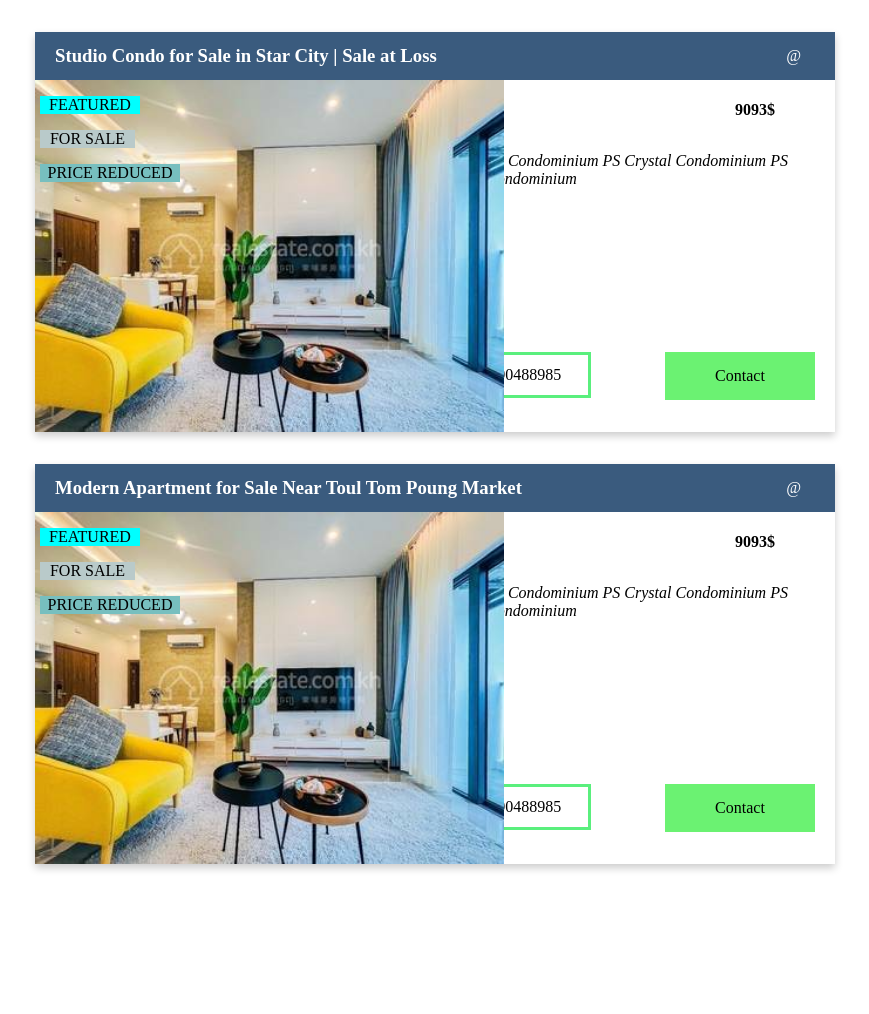
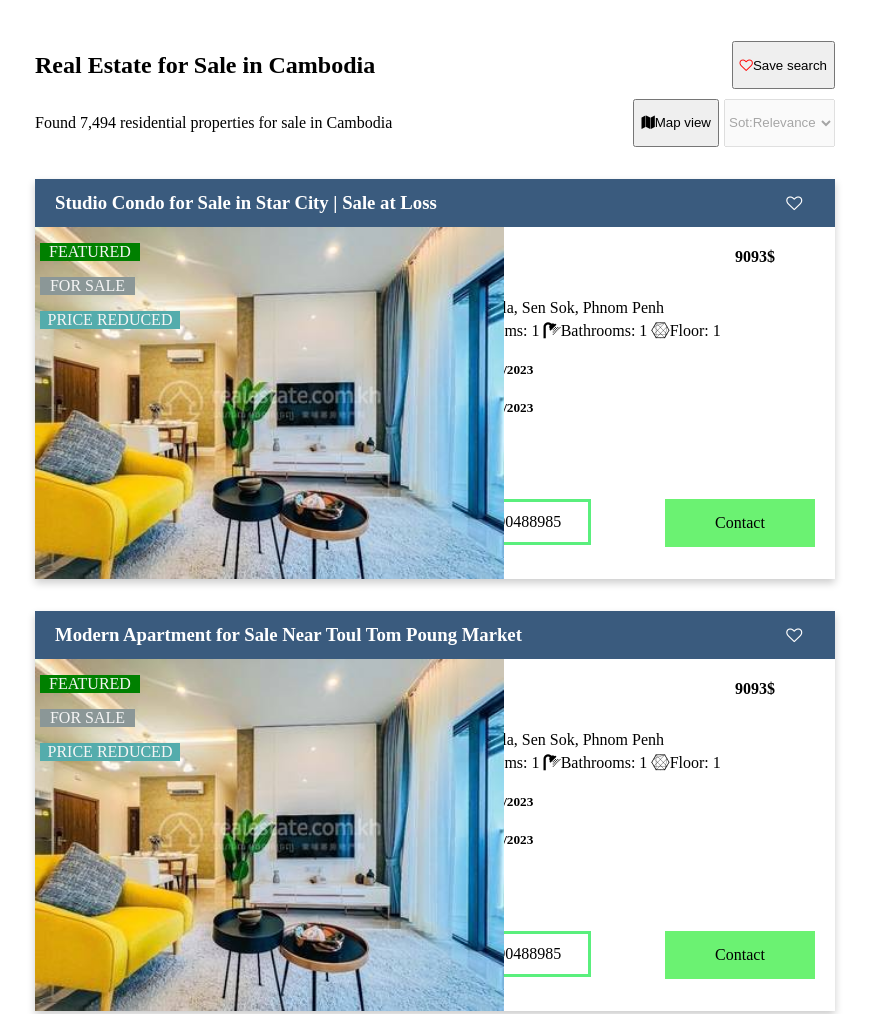
Before and after one commit to somounom123/Assignment_In_P, a plain HTML site: page pages/buy.html in a window 1280 px wide. Shown: the top 1014 px of the page, without its empty margins (5-874 px from the left). Before the commit the page ends 896 px from the top, so only its background shows below. Drawn offline with Linux system fonts and the light colour scheme.

Commit message:
finish car and title of buye

```diff
--- a/css/buy.css
+++ b/css/buy.css
@@ -1,7 +1,36 @@
-/* .buy-wrapper{
-    margin-top:10px;
-} */
-
+body{
+    background-color: #fff;
+}
+.buy-wrap{
+    width: 800px;
+    margin: 2rem;
+}
+.buy-title-search{
+    display: flex;
+    justify-content: space-between;
+    align-items: center;
+}
+.buy-search>button{ height: 6vh;}
+.sale-map-view{
+    display:flex;
+    justify-content:space-between;
+    align-items: center;
+}
+.map-view{
+    display: flex;
+    justify-content: space-between;
+    align-items: center;
+}
+.map{
+    margin-right:5px;
+}
+.map>button{
+   height: 6vh;
+}
+.view>select{
+    height: 6vh;
+}
+/* card block */
 .car-wrapper{
     margin: 2rem;
     width: 800px;
@@ -35,6 +64,8 @@
     align-items: center;
 }
 
+.heard-icon>i:hover{color: chartreuse;  }
+
 /* body card */
 .body-wrap{
     width: 800px;
@@ -56,19 +87,22 @@
     padding-left: 5px;
 }
 .featured{
-    background-color: aqua;
+    background-color: green;
     width: 100px;
     text-align: center;
+    color: whitesmoke;
 }
 .for-sale{
-    background-color: rgb(185, 202, 202);
+    background-color: rgb(139, 151, 151);
     width:95px;
     text-align: center;
+    color: whitesmoke;
 }
 .frice-reduced{
-    background-color: rgb(119, 191, 191);
+    background-color: rgb(84, 172, 172);
     width: 140px;
     text-align: center;
+    color: whitesmoke;
 }
 /* text block of card */
 .text-wrap{
--- a/pages/buy.html
+++ b/pages/buy.html
@@ -10,21 +10,48 @@
     <link rel="stylesheet" href="/jquery-3.2.1.slim.min.js">
     <link rel="stylesheet" href="/popper.min.js"> -->
     <!-- Custom style -->
+    <link rel="stylesheet" href="https://cdnjs.cloudflare.com/ajax/libs/font-awesome/4.7.0/css/font-awesome.min.css">
     <link rel="stylesheet" href="/css/buy.css">
 </head>
 <body>
     <!-- narbar place -->
 
     <!-- buy place -->
-
+    <div class="buy-wrap">
+        <div class="buy-title-search">
+            <div >
+                <h2>Real Estate for Sale in Cambodia</h2>
+            </div>
+            <div class="buy-search">
+                <button><i style="color: red;" class="fa fa-heart-o" aria-hidden="true"></i>Save search</button>
+            </div>
+        </div>
+        <div class="sale-map-view">
+            <div class="sale">
+                Found 7,494 residential properties for sale in Cambodia
+            </div>
+            <div class="map-view">
+                <div class="map">
+                    <button><i class="fa fa-map" aria-hidden="true"></i>Map view</button>
+                </div>
+                <div class="view">
+                    <select name="" id="" disabled="disabled" aria-placeholder="Sot:Relevance">
+                        <i class="fa fa-glass" aria-hidden="true"></i>
+                        <option value="">Sot:Relevance</option>
+                        <option value="">What you want</option>
+                    </select>
+                </div>
+            </div>
+        </div>
+    </div>
+    <!-- card -->
     <div class="car-wrapper">
         <div class="heard-wrap">
             <div class="heard-title">
                 <h3>Studio Condo for Sale in Star City | Sale at Loss</h3>
             </div>
             <div class="heard-icon">
-                <i>@</i>
-            </div>
+                <i class="fa fa-heart-o" aria-hidden="true"></i>            </div>
         </div>
         <div class="body-wrap">
             <div class="image-wrap">
@@ -44,9 +71,16 @@
                 </div>
                 <div class="location-room">
                     <div class="lcation">
-                        <i>PS Crystal Condominium</i>
-                        <i>PS Crystal Condominium</i>
-                        <i>PS Crystal Condominium</i>
+                        <i class="fa fa-map-marker" aria-hidden="true"> Tuek Thla, Sen Sok, Phnom Penh</i>
+                    </div>
+                    <div>
+                        <i class="fa fa-bed" style="margin-top:5px;" aria-hidden="true"> Bedrooms: 1</i>
+                        <i class="fa fa-shower" style="margin-top:5px;" aria-hidden="true">Bathrooms: 1</i>
+                        <i class="fa fa-connectdevelop" style="margin-top:5px;" aria-hidden="true">Floor: 1</i>
+                    </div>
+                    <div>
+                        <h5>listed: 31/24/2023</h5>
+                        <h5>listed: 31/24/2023</h5>
                     </div>
                 </div>
                 <div class="tel-contact">
@@ -56,14 +90,14 @@
             </div>
         </div>
     </div>
+
     <div class="car-wrapper">
         <div class="heard-wrap">
             <div class="heard-title">
                 <h3>Modern Apartment for Sale Near Toul Tom Poung Market</h3>
             </div>
             <div class="heard-icon">
-                <i>@</i>
-            </div>
+                <i class="fa fa-heart-o" aria-hidden="true"></i>            </div>
         </div>
         <div class="body-wrap">
             <div class="image-wrap">
@@ -83,9 +117,16 @@
                 </div>
                 <div class="location-room">
                     <div class="lcation">
-                        <i>PS Crystal Condominium</i>
-                        <i>PS Crystal Condominium</i>
-                        <i>PS Crystal Condominium</i>
+                        <i class="fa fa-map-marker" aria-hidden="true"> Tuek Thla, Sen Sok, Phnom Penh</i>
+                    </div>
+                    <div>
+                        <i class="fa fa-bed" style="margin-top:5px;" aria-hidden="true"> Bedrooms: 1</i>
+                        <i class="fa fa-shower" style="margin-top:5px;" aria-hidden="true">Bathrooms: 1</i>
+                        <i class="fa fa-connectdevelop" style="margin-top:5px;" aria-hidden="true">Floor: 1</i>
+                    </div>
+                    <div>
+                        <h5>listed: 31/24/2023</h5>
+                        <h5>listed: 31/24/2023</h5>
                     </div>
                 </div>
                 <div class="tel-contact">
```
Also changed, not shown: home.html (added, +12 -0 lines).
